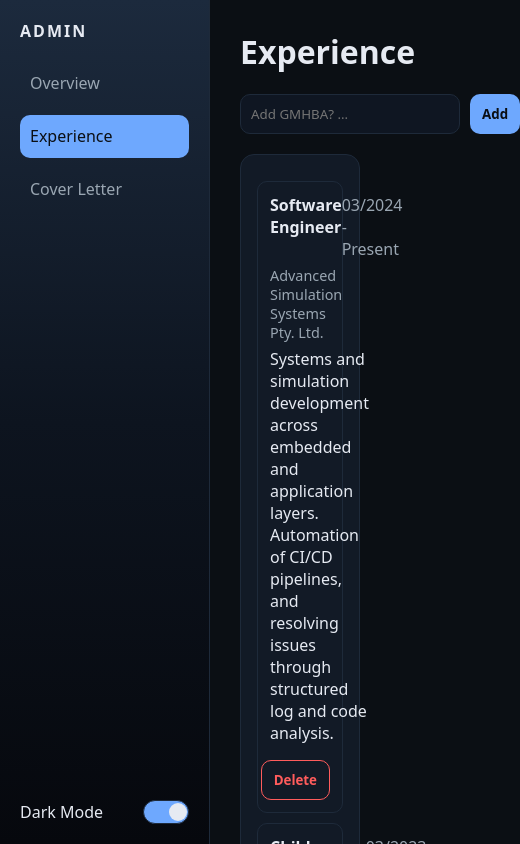
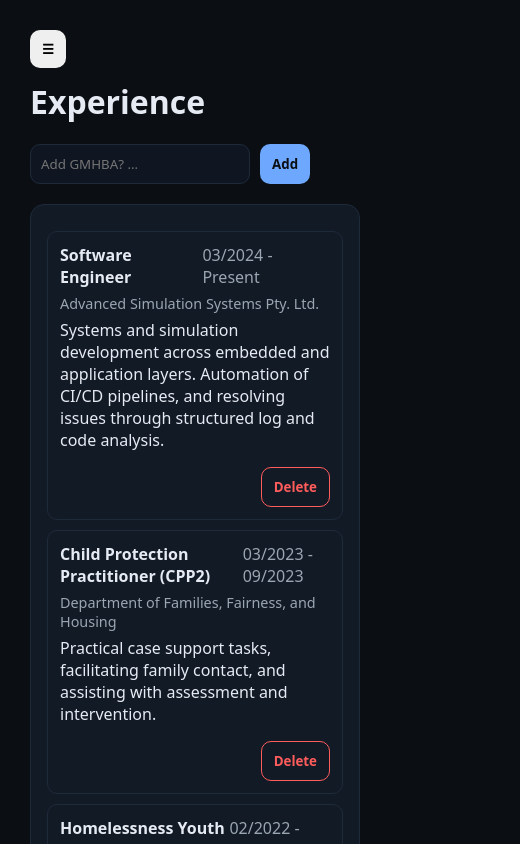
Before and after one commit to InvaderFelix/react_resume, a React (Vite) app: page /experience in a window 390 px wide. Shown: the top 844 px of the page, 520 px wide, since content can reach past the window. Built offline with nearby package versions, Linux system fonts and the light colour scheme; no server answers.

Commit message:
Mobile version fix

```diff
--- a/src/App.jsx
+++ b/src/App.jsx
@@ -7,34 +7,60 @@ import CoverLetter from "./pages/CoverLetter";
 
 export default function App() {
   const [darkMode, setDarkMode] = useState(true);
+  const [sidebarOpen, setSidebarOpen] = useState(false);
 
   return (
     <div className={darkMode ? "layout" : "layout light"}>
-      <aside className="sidebar">
+
+      {/* BACKDROP (mobile only effect via CSS) */}
+      {sidebarOpen && (
+        <div
+          className="backdrop"
+          onClick={() => setSidebarOpen(false)}
+        />
+      )}
+
+      <aside className={`sidebar ${sidebarOpen ? "open" : ""}`}>
         <div className="brand">ADMIN</div>
 
-        <NavLink to="/" end className="nav">Overview</NavLink>
-        <NavLink to="/experience" className="nav">Experience</NavLink>
-        <NavLink to="/cover-letter" className="nav">Cover Letter</NavLink>
+        <NavLink to="/" end className="nav" onClick={() => setSidebarOpen(false)}>
+          Overview
+        </NavLink>
+
+        <NavLink to="/experience" className="nav" onClick={() => setSidebarOpen(false)}>
+          Experience
+        </NavLink>
+
+        <NavLink to="/cover-letter" className="nav" onClick={() => setSidebarOpen(false)}>
+          Cover Letter
+        </NavLink>
 
         <div className="sidebar-footer">
           <label className="switch">
             <span>Dark Mode</span>
-              <input
-                type="checkbox"
-                checked={darkMode}
-                onChange={() => setDarkMode(!darkMode)}
-              />
+            <input
+              type="checkbox"
+              checked={darkMode}
+              onChange={() => setDarkMode(!darkMode)}
+            />
             <span className="slider" />
           </label>
         </div>
       </aside>
 
       <main className="main">
+        {/* MOBILE MENU BUTTON */}
+        <button
+          className="menu-btn"
+          onClick={() => setSidebarOpen(true)}
+        >
+          ☰
+        </button>
+
         <Routes>
           <Route path="/" element={<Overview />} />
           <Route path="/experience" element={<Experience />} />
-          <Route path="/cover-letter" element={<CoverLetter/>} />
+          <Route path="/cover-letter" element={<CoverLetter />} />
         </Routes>
       </main>
     </div>
--- a/src/index.css
+++ b/src/index.css
@@ -63,7 +63,7 @@ code {
 
 /* Sidebar */
 .sidebar {
-  height: 100vh; /* AM: keep this to fix navbar height to 100% of viewport */
+  height: 100vh; /* keep this to fix navbar height to 100% of viewport */
   position: sticky;
   top: 0;
   width: 240px;
@@ -74,6 +74,7 @@ code {
   display: flex;
   flex-direction: column;
   gap: 10px;
+  z-index: 1000;
 }
 
 .sidebar-footer {
@@ -206,6 +207,18 @@ button {
   color: #0b0f14;
 }
 
+.menu-btn {
+  display: none;
+  margin-bottom: 12px;
+}
+
+.backdrop {
+  position: fixed;
+  inset: 0;
+  background: rgba(0,0,0,0.5);
+  z-index: 999;
+}
+
 .danger {
   background: transparent;
   border: 1px solid var(--danger);
@@ -306,3 +319,29 @@ input,
 button {
   transition: background 0.2s ease, color 0.2s ease, border-color 0.2s ease;
 }
+
+/* Mobile override */
+
+@media (max-width: 768px) {
+  .menu-btn {
+    display: block;
+    margin-bottom: 12px;
+  }
+
+  .sidebar {
+    position: fixed;
+    top: 0;
+    left: -260px;
+    height: 100vh;
+    width: 260px;
+    transition: left 0.25s ease;
+  }
+
+  .sidebar.open {
+    left: 0;
+  }
+
+  .main {
+    margin-left: 0;
+  }
+}
```
